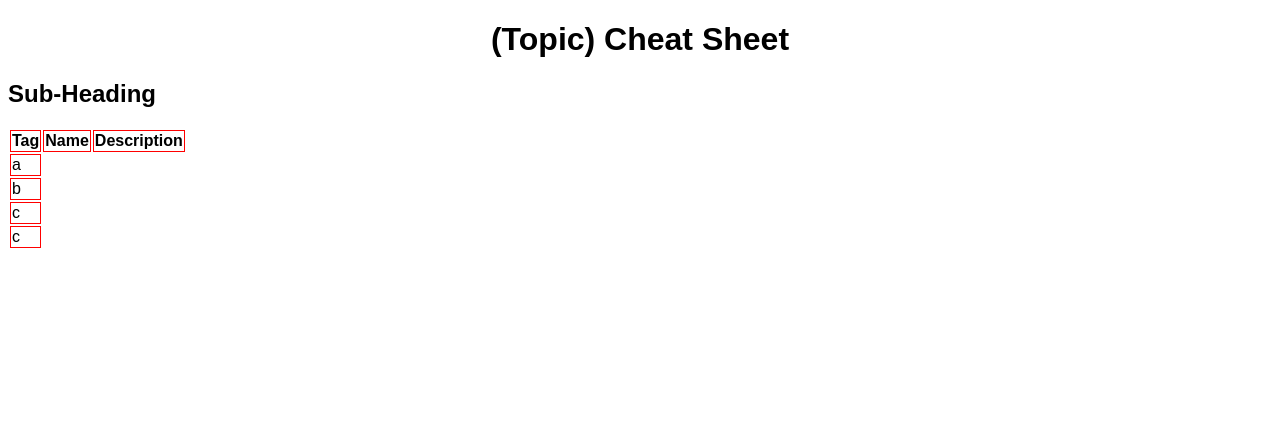
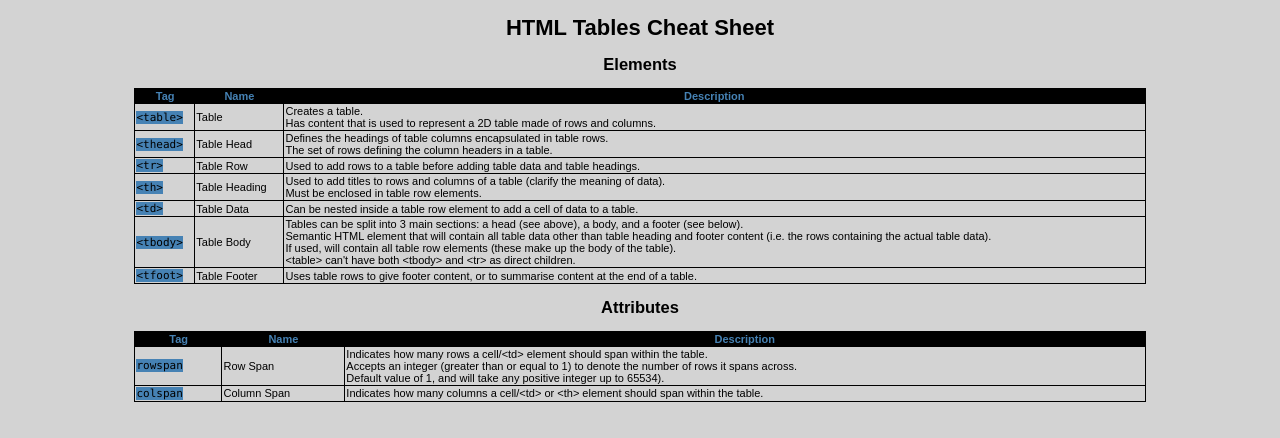
Before and after one commit to CharlieH94/CheatSheet, a plain HTML site: page index.html in a window 1280 px wide. Drawn offline with Linux system fonts and the light colour scheme.

Commit message:
Contents filled and basic CSS styling

```diff
--- a/index.html
+++ b/index.html
@@ -6,12 +6,12 @@
         <meta http-equiv="X-UA-Compatible" content="IE=edge">
         <meta name="viewport" content="width=device-width, initial-scale=1.0">
         <link href="styles.css" rel="stylesheet">
-        <title>(Topic) Cheat Sheet</title>
+        <title>HTML Tables Cheat Sheet</title>
     </head>
 
     <body>
-        <h1>(Topic) Cheat Sheet</h1>
-        <h2>Sub-Heading</h2>
+        <h1>HTML Tables Cheat Sheet</h1>
+        <h2>Elements</h2>
         <table>
             <thead>
                 <tr row>
@@ -22,21 +22,76 @@
             </thead>
             <tbody>
                 <tr row>
-                    <td>a</td>
+                    <td><span class="html-tag">&lttable&gt</span></td>
+                    <td>Table</td>
+                    <td>Creates a table.<br>
+                        Has content that is used to represent a 2D table made of rows and columns.
+                    </td>
                 </tr>
                 <tr row>
-                    <td>b</td>
+                    <td><span class="html-tag">&ltthead&gt</span></td>
+                    <td>Table Head</td>
+                    <td>Defines the headings of table columns encapsulated in table rows.<br>
+                        The set of rows defining the column headers in a table.
+                    </td>
                 </tr>
                 <tr row>
-                    <td>c</td>
+                    <td><span class="html-tag">&lttr&gt</span></td>
+                    <td>Table Row</td>
+                    <td>Used to add rows to a table before adding table data and table headings.</td>
                 </tr>
                 <tr row>
-                    <td>c</td>
+                    <td><span class="html-tag">&ltth&gt</span></td>
+                    <td>Table Heading</td>
+                    <td>Used to add titles to rows and columns of a table (clarify the meaning of data).<br>
+                        Must be enclosed in table row elements.
+                    </td>
+                </tr>
+                <tr row>
+                    <td><span class="html-tag">&lttd&gt</span></td>
+                    <td>Table Data</td>
+                    <td>Can be nested inside a table row element to add a cell of data to a table.</td>
+                </tr>
+                <tr row>
+                    <td><span class="html-tag">&lttbody&gt</span></td>
+                    <td>Table Body</td>
+                    <td>Tables can be split into 3 main sections: a head (see above), a body, and a footer (see below).<br>
+                        Semantic HTML element that will contain all table data other than table heading and footer content (i.e. the rows containing the actual table data).<br>
+                        If used, will contain all table row elements (these make up the body of the table).<br>
+                        &lttable&gt can't have both &lttbody&gt and &lttr&gt as direct children.
+                    </td>
+                </tr>
+                <tr row>
+                    <td><span class="html-tag">&lttfoot&gt</span></td>
+                    <td>Table Footer</td>
+                    <td>Uses table rows to give footer content, or to summarise content at the end of a table.</td>
                 </tr>
             </tbody>
-            <tfoot>
-
-            </tfoot>
+        </table>
+        <h2>Attributes</h2>
+        <table>
+            <thead>
+                <tr row>
+                    <th>Tag</th>
+                    <th>Name</th>
+                    <th>Description</th>
+                </tr>
+            </thead>
+            <tbody>
+                <tr row>
+                    <td><span class="html-tag">rowspan</span></td>
+                    <td>Row Span</td>
+                    <td>Indicates how many rows a cell/&lttd&gt element should span within the table.<br>
+                        Accepts an integer (greater than or equal to 1) to denote the number of rows it spans across.<br>
+                        Default value of 1, and will take any positive integer up to 65534).
+                    </td>
+                </tr>
+                <tr row>
+                    <td><span class="html-tag">colspan</span></td>
+                    <td>Column Span</td>
+                    <td>Indicates how many columns a cell/&lttd&gt or &ltth&gt element should span within the table.</td>
+                </tr>
+            </tbody>
 
         </table>
     </body>
--- a/styles.css
+++ b/styles.css
@@ -1,13 +1,43 @@
 * {
     box-sizing: border-box;
-    font-family: Arial, Helvetica, sans-serif;
 }
 
+body {
+    font-family: Arial, Helvetica, sans-serif;
+    font-size: 11px;
+    background-color: lightgrey;
+}
 
 h1 {
     text-align: center;
 }
 
-table * {
-    border: 1px red solid;
+h2 {
+    text-align: center;
 }
+
+table {
+    width: 80%;
+    margin-left: auto;
+    margin-right: auto;
+}
+
+thead {
+    color: steelblue;
+    background-color: black;
+}
+
+table {
+    border-collapse: collapse;
+    border-radius: 5px;
+}
+
+td, tr {
+    border: 1px black solid;
+}
+
+.html-tag {
+    font-family: "Lucida Console", Courier, monospace;
+    background-color: steelblue;
+    text-align: center;
+}
```
